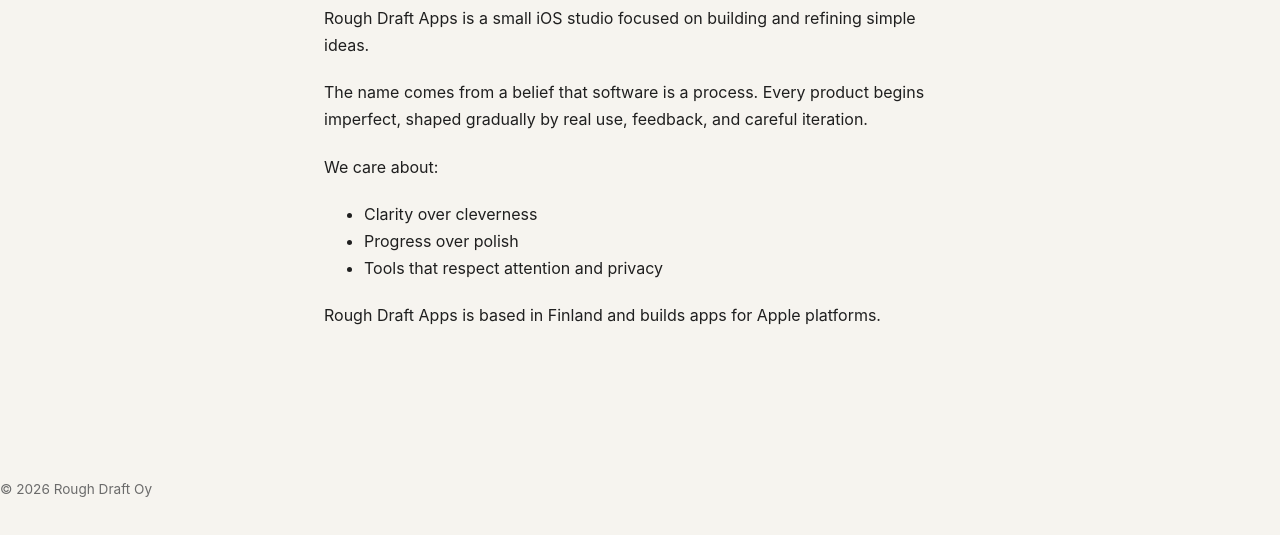
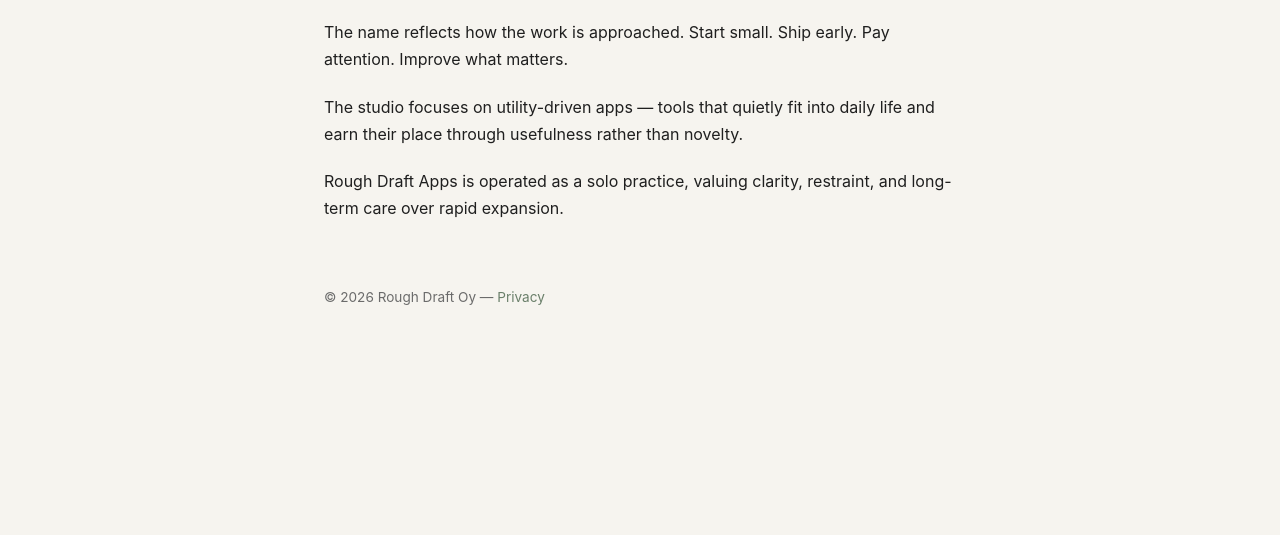
Before and after one commit to suganshreyas/roughdraftapps.github.io, a plain HTML site: page about.html in a window 1280 px wide. Shown: the part 265-800 px from the top of the page. Drawn offline with Linux system fonts and the light colour scheme.

Commit message:
Update about.html

```diff
--- a/about.html
+++ b/about.html
@@ -4,19 +4,15 @@
   <meta charset="UTF-8" />
   <meta name="viewport" content="width=device-width, initial-scale=1" />
   <title>About — Rough Draft Apps</title>
-  <link rel="stylesheet" href="styles.css" />
-  <link rel="preconnect" href="https://fonts.googleapis.com">
-  <link rel="preconnect" href="https://fonts.gstatic.com" crossorigin>
-  <link href="https://fonts.googleapis.com/css2?family=IBM+Plex+Sans:wght@400;500&family=Source+Serif+4:opsz,wght@8..60,400&display=swap" rel="stylesheet">
+  <link rel="stylesheet" href="/styles.css" />
 </head>
-
 <body>
+  <main>
     <header>
       <nav class="site-nav">
         <div class="brand">
           <a href="/">Rough Draft</a>
         </div>
-
         <div class="links">
           <a href="/">Home</a>
           <a href="/about.html">About</a>
@@ -27,38 +23,35 @@
       <h1>About</h1>
     </header>
 
-  <main class="content">
     <section>
-      <h1>About</h1>
-
       <p>
-        Rough Draft Apps is a small iOS studio focused on building and refining simple ideas.
+        Rough Draft Apps is an independent iOS studio based on a simple idea:
+        meaningful software is rarely finished — it’s revised.
       </p>
 
       <p>
-        The name comes from a belief that software is a process.
-        Every product begins imperfect, shaped gradually by real use,
-        feedback, and careful iteration.
+        The name reflects how the work is approached. Start small. Ship early.
+        Pay attention. Improve what matters.
       </p>
 
       <p>
-        We care about:
+        The studio focuses on utility-driven apps — tools that quietly fit
+        into daily life and earn their place through usefulness rather than
+        novelty.
       </p>
 
-      <ul>
-        <li>Clarity over cleverness</li>
-        <li>Progress over polish</li>
-        <li>Tools that respect attention and privacy</li>
-      </ul>
-
       <p>
-        Rough Draft Apps is based in Finland and builds apps for Apple platforms.
+        Rough Draft Apps is operated as a solo practice, valuing clarity,
+        restraint, and long-term care over rapid expansion.
       </p>
     </section>
+
+    <footer>
+      <p>
+        © 2026 Rough Draft Oy —
+        <a href="/privacy.html">Privacy</a>
+      </p>
+    </footer>
   </main>
-
-  <footer class="site-footer">
-    <p>© 2026 Rough Draft Oy</p>
-  </footer>
 </body>
 </html>
```
Lines whose indentation alone changed are shown as unchanged.
